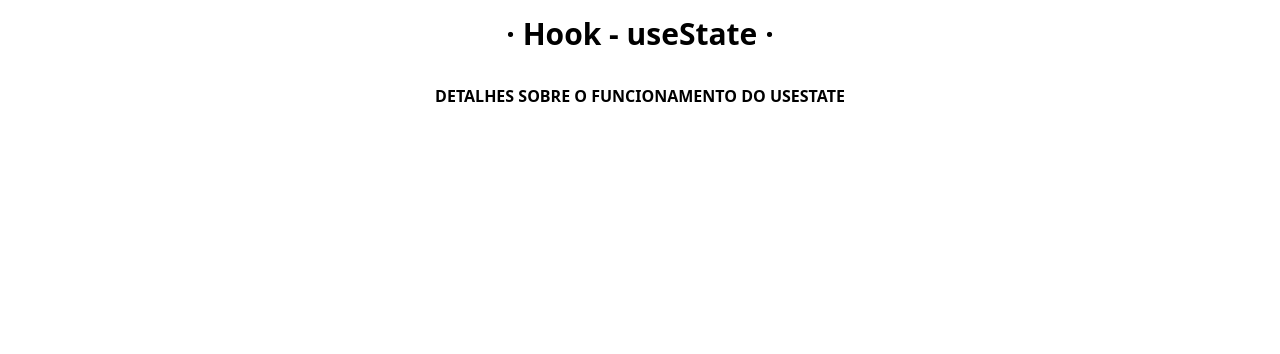
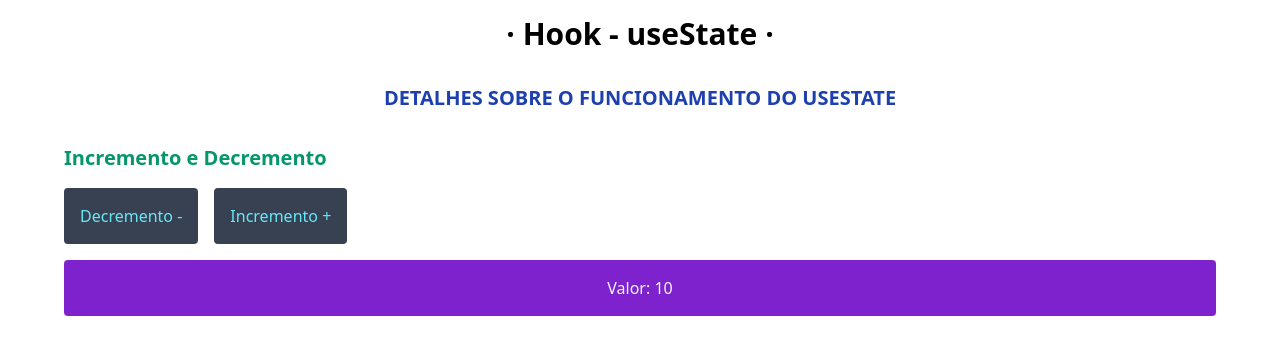
Before and after one commit to timabuntu/ReactJsNinja, a React (Vite) app: page /usestate in a window 1280 px wide. Shown: the top 354 px of the page. Built offline with nearby package versions, Linux system fonts and the light colour scheme.

Commit message:
feat: boilerplate for useState study

```diff
--- a/src/components/useState/Lesson01.jsx
+++ b/src/components/useState/Lesson01.jsx
@@ -1,14 +1,42 @@
 import { useState } from 'react';
 
 export function Lesson01() {
-  const [valor, setValor] = useState();
+  const [valor, setValor] = useState(10);
 
+  const decremento = () => {
+    return console.log('Decrementou');
+  };
+  const incremento = () => {
+    return console.log('Incrementou');
+  };
   return (
     <>
-      <h2 className='font-semibold text-center uppercase'>
+      <h2 className='text-xl font-semibold text-center text-blue-800 uppercase'>
         Detalhes sobre o funcionamento do useState
       </h2>
-      <main className='p-8'></main>
+      <main className='p-8'>
+        <h3 className='text-xl font-semibold text-emerald-600'>
+          Incremento e Decremento
+        </h3>
+
+        <div className='flex gap-4 mt-4'>
+          <button
+            className='flex items-center justify-center p-4 bg-gray-700 rounded text-cyan-300'
+            onClick={decremento}
+          >
+            Decremento -
+          </button>
+          <button
+            className='p-4 bg-gray-700 rounded text-cyan-300'
+            onClick={incremento}
+          >
+            Incremento +
+          </button>
+        </div>
+        <p className='block p-4 mt-4 text-center text-gray-100 bg-purple-700 rounded'>
+          Valor: {valor}
+        </p>
+      </main>
     </>
   );
 }
```
